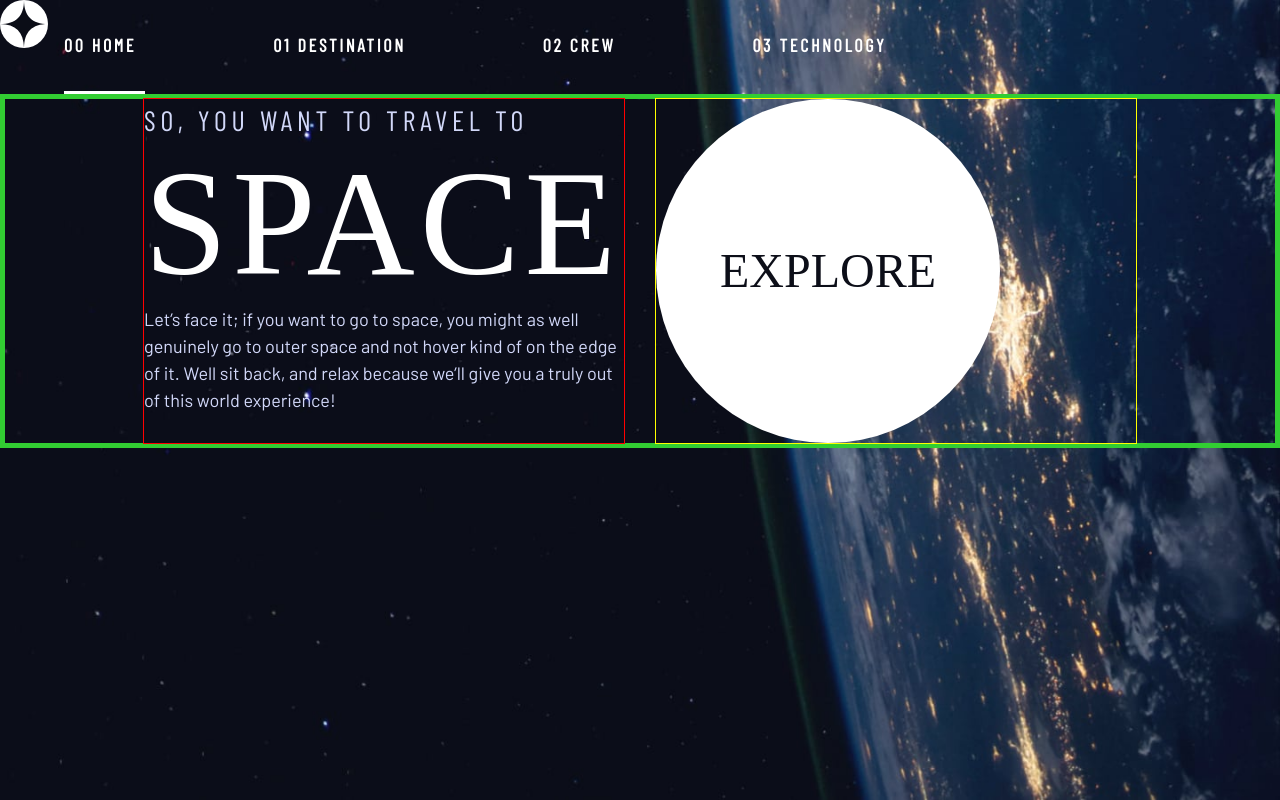
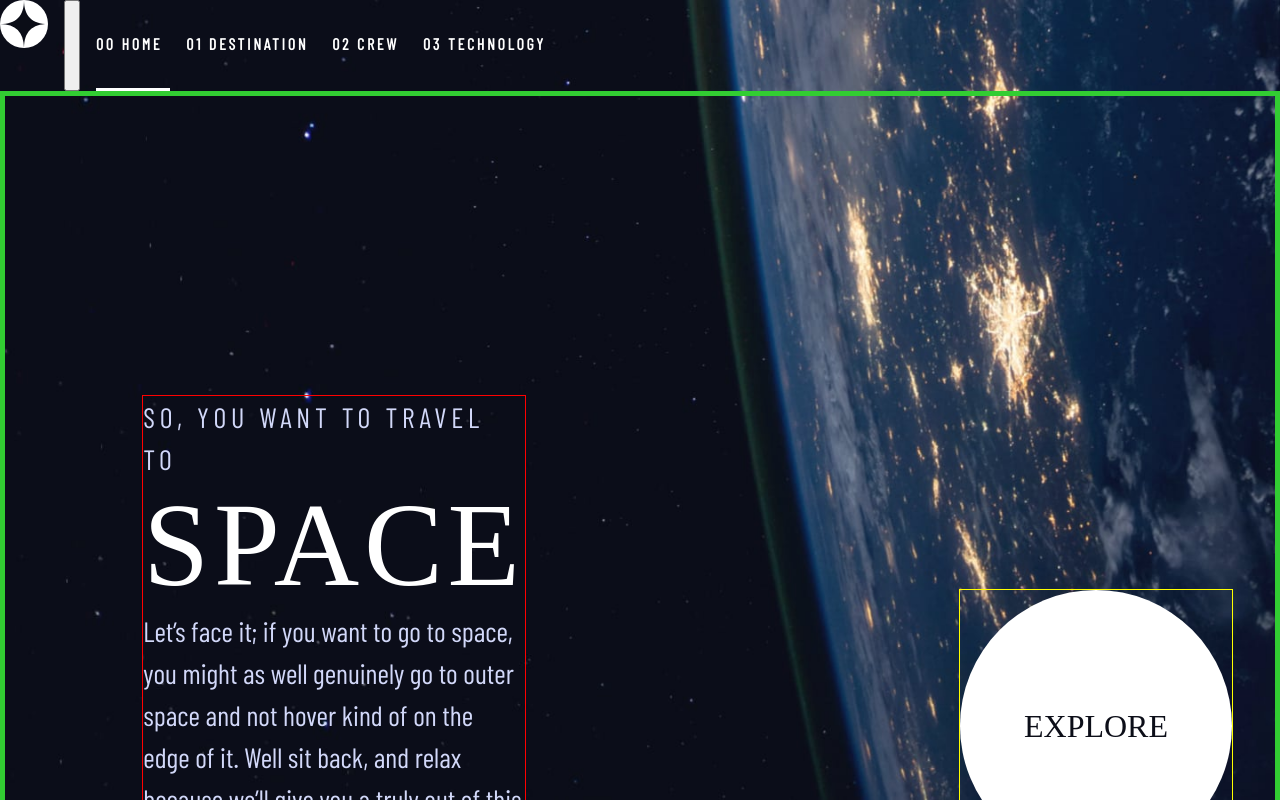
Before and after one commit to DavidofOrange/space-tourism-website, a React (Create React App) app: page / in a window 1280 px wide. Shown: the top 800 px of the page. Built offline with nearby package versions, Linux system fonts and the light colour scheme; a web font is replaced by a local one.

Commit message:
created mobile responsive navbar

```diff
--- a/src/components/Home.jsx
+++ b/src/components/Home.jsx
@@ -7,21 +7,20 @@ export default function Home() {
     return (
         <section className='home'>
         <Nav />
-          <div className='grid-container font-white'>
+          <div className='grid-container grid-container--home'>
             <div>
               <h1 className='text-accent fs-500 ff-sans-cond uppercase letter-spacing-1'>
-                So, you want to travel to  </h1>
-              <span className='fs-900 ff-serif font-white uppercase letter-spacing-1'>Space</span>
-
-              <p className='text-accent fs-400'>
+                So, you want to travel to
+              <span className='fs-900 ff-serif text-white display-block'>Space</span></h1>
+              <p className='text-accent fs-500 ff-sans-cond'>
                  Let’s face it; if you want to go to space, you might as well genuinely go to
                  outer space and not hover kind of on the edge of it. Well sit back, and relax
                  because we’ll give you a truly out of this world experience!
               </p>
             </div>
             <div>
-                <Link className='large-button uppercase ff-serif fs-600 text-dark bg-white' to='/destination'>
-                  <h1 className=''>Explore</h1>
+                <Link className='large-button uppercase ff-serif text-dark bg-white' to='/destination'>
+                  Explore
                 </Link>
             </div>
           </div>
--- a/src/components/Nav.jsx
+++ b/src/components/Nav.jsx
@@ -5,13 +5,18 @@ import logo from '../starter-code/assets/shared/logo.svg';
 
 
 function Nav() {
+  const handleClick = () => {
+    const nav = document.getElementById('nav-bar');
+    nav.classList.toggle('open');
+  }
     return (
       <>
       <header className='primary-header flex'>
-        <div className='logo' alt='main-logo'>
-          <Link to='/'><img src={ logo } alt='main-logo'></img></Link>
+        <div >
+          <Link className='logo' to='/'><img src={ logo } alt='main-logo'></img></Link>
         </div>
-        <nav className='flex'>
+        <button id='nav-menu' onClick={handleClick}><span className='sr-only'>Menu</span></button>
+        <nav id='nav-bar'>
           <ul className='primary-navigation underline-indicators flex'>
             <li className='active'><Link className='ff-sans-cond uppercase text-white letter-spacing-2'
             to='/'><span>00 Home</span></Link></li>
--- a/src/index.css
+++ b/src/index.css
@@ -1,28 +1,7 @@
 @import url('https://fonts.googleapis.com/css2?family=Barlow&family=Barlow+Condensed&family=Bellefair&display=swap');
 
-
 .home {
-  background: url('./starter-code/assets/home/background-home-mobile.jpg');
-  background-repeat: no-repeat;
-  background-size: cover;
-  height: 100vh;
-}
-
-@media only screen and (min-width: 768px) {
-  .home {
-    background: url('./starter-code/assets/home/background-home-tablet.jpg');
-    background-repeat: no-repeat;
-    background-size: cover;
-
-  }
-}
-
-@media only screen and (min-width: 1280px) {
-  .home {
-    background: url('./starter-code/assets/home/background-home-desktop.jpg');
-    background-repeat: no-repeat;
-    background-size: cover;
-  }
+    height: 100vh;
 }
 /* ------------------- */
 /* Custom properties   */
@@ -50,9 +29,8 @@
     --ff-sans-normal: "Barlow", sans-serif;
 }
 
-@media (min-width: 35em) {
+@media (min-width: 768px) {
     :root {
-        --fs-900: 9.375rem;
         --fs-800: 5rem;
         --fs-700: 2.5rem;
         --fs-600: 1.5rem;
@@ -60,7 +38,7 @@
     }
 }
 
-@media (min-width: 45em) {
+@media (min-width: 1280) {
     :root {
         /* font-sizes */
         --fs-800: 6.25rem;
@@ -163,6 +141,10 @@ select {
     gap: var(--gap, 1rem);
 }
 
+.display-block {
+    display: block;
+}
+
 .flow > *:where(:not(:first-child)) {
     margin-top: var(--flow-space, 1rem);
 }
@@ -174,29 +156,51 @@ select {
 }
 
 .grid-container {
+    text-align: center;
     border: 5px solid limegreen;
     display: grid;
+    place-items: center;
+    padding-inline: 1rem;
+
 }
 
-@media (min-width: 45em) {
+.grid-container * {
+    max-width: 50ch;
+}
+
+@media (min-width: 1280px) {
     .grid-container {
+        text-align: left;
         column-gap: var(--container-gap, 2rem);
-        grid-template-columns: minmax(2rem, 1fr) repeat(2, minmax(0, 30rem)) minmax(2rem, 1fr);
+        grid-template-columns: minmax(1rem, 1fr) repeat(2, minmax(0, 30rem)) minmax(1rem, 1fr);
     }
 
     .grid-container > *:first-child {
+        margin: 300px 0 0 200px;
+        margin-right: 300px;
         grid-column: 2;
         outline: 1px solid red;
     }
 
     .grid-container > *:last-child {
+        Margin-left: 400px;
         grid-column: 3;
         outline: 1px solid yellow;
     }
+
+    .grid-container--home {
+        padding-bottom: max(6rem, 20vh);
+        align-items: end;
+    }
 }
 
+.grid-container > *:first-child {
+        outline: 1px solid red;
+    }
 
-
+    .grid-container > *:last-child {
+        outline: 1px solid yellow;
+    }
 
 .sr-only {
   position: absolute;
@@ -206,7 +210,7 @@ select {
   margin: -1px;
   overflow: hidden;
   clip: rect(0, 0, 0, 0);
-  white-space: nowrap; /* added line */
+  white-space: nowrap;
   border: 0;
 }
 
@@ -267,6 +271,7 @@ select {
 /* ------------------- */
 
 .large-button {
+    font-size: 2rem;
     position: relative;
     z-index: 1;
     display: inline-grid;
@@ -296,11 +301,28 @@ select {
 }
 
 .primary-navigation {
-    --gap: 8rem;
     --underline-gap: 2rem;
     list-style: none;
     padding: 0;
     margin: 0;
+}
+
+@media (max-width: 768px) {
+    .primary-navigation {
+        --underline-gap: .8rem;
+        list-style: none;
+        padding: 0;
+        margin: 0;
+        flex-direction: column;
+        position: fixed;
+        background: maroon;
+        inset: 0 0 0 20%;
+        z-index: 99999;
+        padding: min(20rem, 15vh) 2rem;
+    }
+    .primary-navigation.underline-indicators > .active {
+        border: 0;
+    }
 }
 
 .primary-navigation a {
@@ -351,6 +373,39 @@ select {
     background-color: hsl( var(--clr-white) / 1);
 }
 
+/* ------------------- */
+/* Page specific       */
+/* ------------------- */
+
+
+
+/* home */
+
+.home {
+    background: url('./starter-code/assets/home/background-home-mobile.jpg');
+    background-repeat: no-repeat;
+    background-size: cover;
+
+
+  }
+
+  @media only screen and (min-width: 768px) {
+    .home {
+      background: url('./starter-code/assets/home/background-home-tablet.jpg');
+      background-repeat: no-repeat;
+      background-size: cover;
+
+    }
+  }
+
+  @media only screen and (min-width: 1280px) {
+    .home {
+      background: url('./starter-code/assets/home/background-home-desktop.jpg');
+      background-repeat: no-repeat;
+      background-size: cover;
+    }
+  }
+
 /*
 @media (prefers-reduced-motion: no-preference) {
     .App-logo {
```
